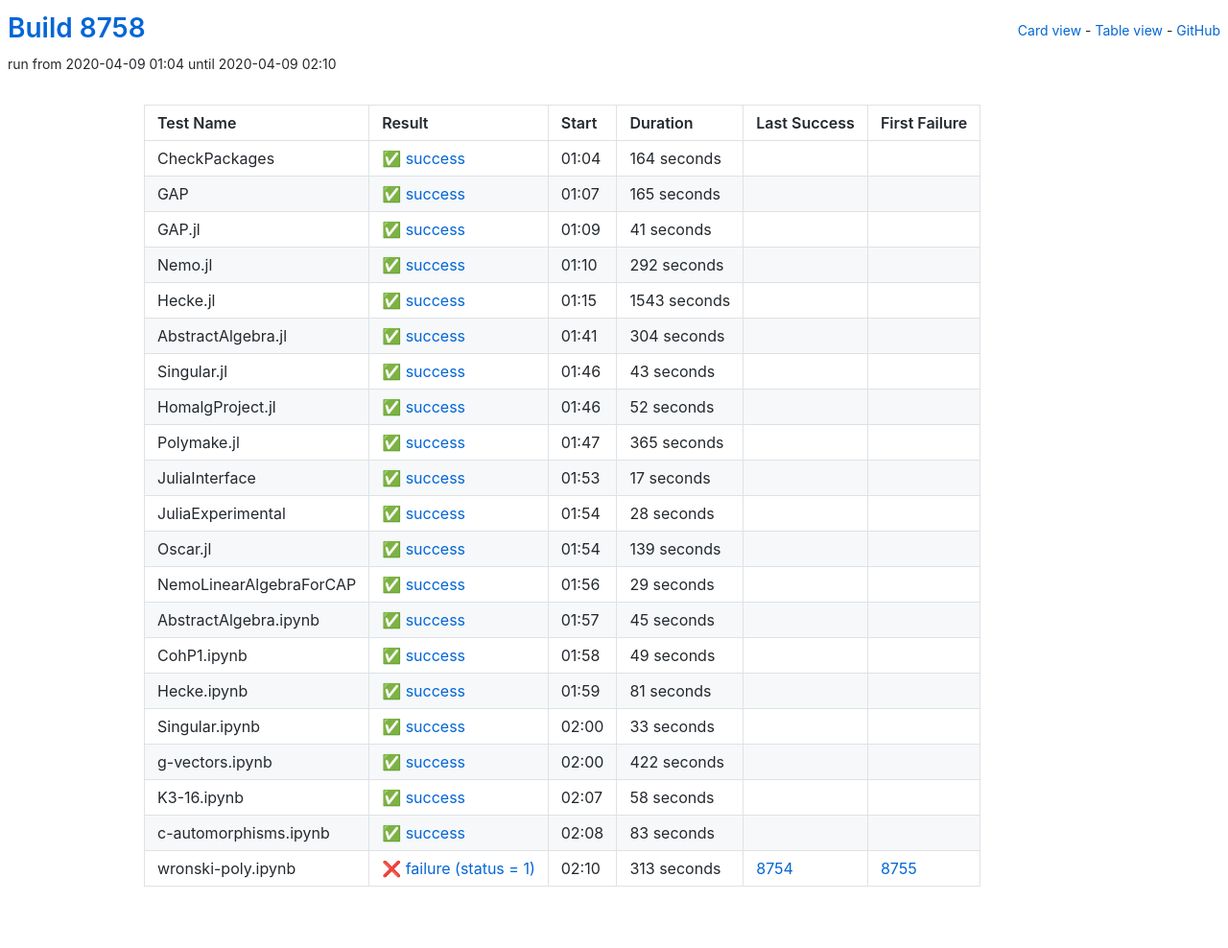
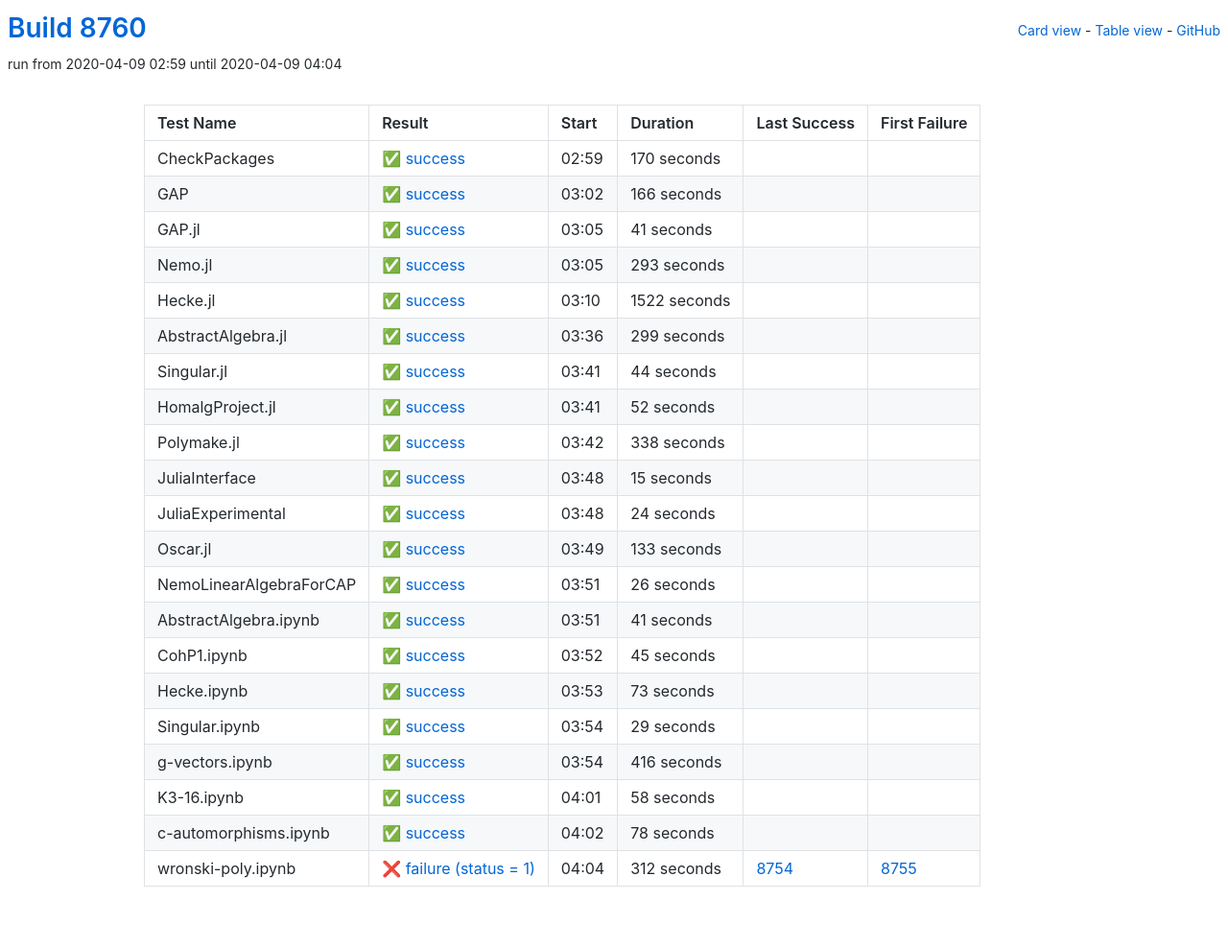
Before and after one commit to oscar-system/oscar-ci-status, a Jekyll site: the page built from table.html, in a window 1280 px wide. Shown: the whole page at 96% size. Built offline with Jekyll 4.4.1, drawn with Linux system fonts in a browser that asks for light colours.

Commit message:
Build 8760

```diff
--- a/_data/ci.yml
+++ b/_data/ci.yml
@@ -1,27 +1,27 @@
-build: 8758
-build_url: https://oscarci.mathematik.uni-kl.de/job/oscar/8758/
+build: 8760
+build_url: https://oscarci.mathematik.uni-kl.de/job/oscar/8760/
 job: oscar
 tests:
-- duration: 164
+- duration: 170
   exitcode: 0
   first_failure: false
   first_failure_url: null
   last_success: false
   last_success_url: null
-  log: https://oscarci.mathematik.uni-kl.de/job/oscar/8758/artifact/logs/build-8758/CheckPackages.log
+  log: https://oscarci.mathematik.uni-kl.de/job/oscar/8760/artifact/logs/build-8760/CheckPackages.log
   name: CheckPackages
-  start: 2020-04-09 01:04
+  start: 2020-04-09 02:59
   status: success
   success: true
-- duration: 165
+- duration: 166
   exitcode: 0
   first_failure: false
   first_failure_url: null
   last_success: false
   last_success_url: null
-  log: https://oscarci.mathematik.uni-kl.de/job/oscar/8758/artifact/logs/build-8758/GAP.log
+  log: https://oscarci.mathematik.uni-kl.de/job/oscar/8760/artifact/logs/build-8760/GAP.log
   name: GAP
-  start: 2020-04-09 01:07
+  start: 2020-04-09 03:02
   status: success
   success: true
 - duration: 41
@@ -30,53 +30,53 @@ tests:
   first_failure_url: null
   last_success: false
   last_success_url: null
-  log: https://oscarci.mathematik.uni-kl.de/job/oscar/8758/artifact/logs/build-8758/GAP.jl.log
+  log: https://oscarci.mathematik.uni-kl.de/job/oscar/8760/artifact/logs/build-8760/GAP.jl.log
   name: GAP.jl
-  start: 2020-04-09 01:09
+  start: 2020-04-09 03:05
   status: success
   success: true
-- duration: 292
+- duration: 293
   exitcode: 0
   first_failure: false
   first_failure_url: null
   last_success: false
   last_success_url: null
-  log: https://oscarci.mathematik.uni-kl.de/job/oscar/8758/artifact/logs/build-8758/Nemo.jl.log
+  log: https://oscarci.mathematik.uni-kl.de/job/oscar/8760/artifact/logs/build-8760/Nemo.jl.log
   name: Nemo.jl
-  start: 2020-04-09 01:10
+  start: 2020-04-09 03:05
   status: success
   success: true
-- duration: 1543
+- duration: 1522
   exitcode: 0
   first_failure: false
   first_failure_url: null
   last_success: false
   last_success_url: null
-  log: https://oscarci.mathematik.uni-kl.de/job/oscar/8758/artifact/logs/build-8758/Hecke.jl.log
+  log: https://oscarci.mathematik.uni-kl.de/job/oscar/8760/artifact/logs/build-8760/Hecke.jl.log
   name: Hecke.jl
-  start: 2020-04-09 01:15
+  start: 2020-04-09 03:10
   status: success
   success: true
-- duration: 304
+- duration: 299
   exitcode: 0
   first_failure: false
   first_failure_url: null
   last_success: false
   last_success_url: null
-  log: https://oscarci.mathematik.uni-kl.de/job/oscar/8758/artifact/logs/build-8758/AbstractAlgebra.jl.log
+  log: https://oscarci.mathematik.uni-kl.de/job/oscar/8760/artifact/logs/build-8760/AbstractAlgebra.jl.log
   name: AbstractAlgebra.jl
-  start: 2020-04-09 01:41
+  start: 2020-04-09 03:36
   status: success
   success: true
-- duration: 43
+- duration: 44
   exitcode: 0
   first_failure: false
   first_failure_url: null
   last_success: false
   last_success_url: null
-  log: https://oscarci.mathematik.uni-kl.de/job/oscar/8758/artifact/logs/build-8758/Singular.jl.log
+  log: https://oscarci.mathematik.uni-kl.de/job/oscar/8760/artifact/logs/build-8760/Singular.jl.log
   name: Singular.jl
-  start: 2020-04-09 01:46
+  start: 2020-04-09 03:41
   status: success
   success: true
 - duration: 52
@@ -85,53 +85,97 @@ tests:
   first_failure_url: null
   last_success: false
   last_success_url: null
-  log: https://oscarci.mathematik.uni-kl.de/job/oscar/8758/artifact/logs/build-8758/HomalgProject.jl.log
+  log: https://oscarci.mathematik.uni-kl.de/job/oscar/8760/artifact/logs/build-8760/HomalgProject.jl.log
   name: HomalgProject.jl
-  start: 2020-04-09 01:46
+  start: 2020-04-09 03:41
   status: success
   success: true
-- duration: 365
+- duration: 338
   exitcode: 0
   first_failure: false
   first_failure_url: null
   last_success: false
   last_success_url: null
-  log: https://oscarci.mathematik.uni-kl.de/job/oscar/8758/artifact/logs/build-8758/Polymake.jl.log
+  log: https://oscarci.mathematik.uni-kl.de/job/oscar/8760/artifact/logs/build-8760/Polymake.jl.log
   name: Polymake.jl
-  start: 2020-04-09 01:47
+  start: 2020-04-09 03:42
   status: success
   success: true
-- duration: 17
+- duration: 15
   exitcode: 0
   first_failure: false
   first_failure_url: null
   last_success: false
   last_success_url: null
-  log: https://oscarci.mathematik.uni-kl.de/job/oscar/8758/artifact/logs/build-8758/JuliaInterface.log
+  log: https://oscarci.mathematik.uni-kl.de/job/oscar/8760/artifact/logs/build-8760/JuliaInterface.log
   name: JuliaInterface
-  start: 2020-04-09 01:53
+  start: 2020-04-09 03:48
   status: success
   success: true
-- duration: 28
+- duration: 24
   exitcode: 0
   first_failure: false
   first_failure_url: null
   last_success: false
   last_success_url: null
-  log: https://oscarci.mathematik.uni-kl.de/job/oscar/8758/artifact/logs/build-8758/JuliaExperimental.log
+  log: https://oscarci.mathematik.uni-kl.de/job/oscar/8760/artifact/logs/build-8760/JuliaExperimental.log
   name: JuliaExperimental
-  start: 2020-04-09 01:54
+  start: 2020-04-09 03:48
   status: success
   success: true
-- duration: 139
+- duration: 133
   exitcode: 0
   first_failure: false
   first_failure_url: null
   last_success: false
   last_success_url: null
-  log: https://oscarci.mathematik.uni-kl.de/job/oscar/8758/artifact/logs/build-8758/Oscar.jl.log
+  log: https://oscarci.mathematik.uni-kl.de/job/oscar/8760/artifact/logs/build-8760/Oscar.jl.log
   name: Oscar.jl
-  start: 2020-04-09 01:54
+  start: 2020-04-09 03:49
+  status: success
+  success: true
+- duration: 26
+  exitcode: 0
+  first_failure: false
+  first_failure_url: null
+  last_success: false
+  last_success_url: null
+  log: https://oscarci.mathematik.uni-kl.de/job/oscar/8760/artifact/logs/build-8760/NemoLinearAlgebraForCAP.log
+  name: NemoLinearAlgebraForCAP
+  start: 2020-04-09 03:51
+  status: success
+  success: true
+- duration: 41
+  exitcode: 0
+  first_failure: false
+  first_failure_url: null
+  last_success: false
+  last_success_url: null
+  log: https://oscarci.mathematik.uni-kl.de/job/oscar/8760/artifact/logs/build-8760/AbstractAlgebra.ipynb.log
+  name: AbstractAlgebra.ipynb
+  start: 2020-04-09 03:51
+  status: success
+  success: true
+- duration: 45
+  exitcode: 0
+  first_failure: false
+  first_failure_url: null
+  last_success: false
+  last_success_url: null
+  log: https://oscarci.mathematik.uni-kl.de/job/oscar/8760/artifact/logs/build-8760/CohP1.ipynb.log
+  name: CohP1.ipynb
+  start: 2020-04-09 03:52
+  status: success
+  success: true
+- duration: 73
+  exitcode: 0
+  first_failure: false
+  first_failure_url: null
+  last_success: false
+  last_success_url: null
+  log: https://oscarci.mathematik.uni-kl.de/job/oscar/8760/artifact/logs/build-8760/Hecke.ipynb.log
+  name: Hecke.ipynb
+  start: 2020-04-09 03:53
   status: success
   success: true
 - duration: 29
@@ -140,64 +184,20 @@ tests:
   first_failure_url: null
   last_success: false
   last_success_url: null
-  log: https://oscarci.mathematik.uni-kl.de/job/oscar/8758/artifact/logs/build-8758/NemoLinearAlgebraForCAP.log
-  name: NemoLinearAlgebraForCAP
-  start: 2020-04-09 01:56
+  log: https://oscarci.mathematik.uni-kl.de/job/oscar/8760/artifact/logs/build-8760/Singular.ipynb.log
+  name: Singular.ipynb
+  start: 2020-04-09 03:54
   status: success
   success: true
-- duration: 45
+- duration: 416
   exitcode: 0
   first_failure: false
   first_failure_url: null
   last_success: false
   last_success_url: null
-  log: https://oscarci.mathematik.uni-kl.de/job/oscar/8758/artifact/logs/build-8758/AbstractAlgebra.ipynb.log
-  name: AbstractAlgebra.ipynb
-  start: 2020-04-09 01:57
-  status: success
-  success: true
-- duration: 49
-  exitcode: 0
-  first_failure: false
-  first_failure_url: null
-  last_success: false
-  last_success_url: null
-  log: https://oscarci.mathematik.uni-kl.de/job/oscar/8758/artifact/logs/build-8758/CohP1.ipynb.log
-  name: CohP1.ipynb
-  start: 2020-04-09 01:58
-  status: success
-  success: true
-- duration: 81
-  exitcode: 0
-  first_failure: false
-  first_failure_url: null
-  last_success: false
-  last_success_url: null
-  log: https://oscarci.mathematik.uni-kl.de/job/oscar/8758/artifact/logs/build-8758/Hecke.ipynb.log
-  name: Hecke.ipynb
-  start: 2020-04-09 01:59
-  status: success
-  success: true
-- duration: 33
-  exitcode: 0
-  first_failure: false
-  first_failure_url: null
-  last_success: false
-  last_success_url: null
-  log: https://oscarci.mathematik.uni-kl.de/job/oscar/8758/artifact/logs/build-8758/Singular.ipynb.log
-  name: Singular.ipynb
-  start: 2020-04-09 02:00
-  status: success
-  success: true
-- duration: 422
-  exitcode: 0
-  first_failure: false
-  first_failure_url: null
-  last_success: false
-  last_success_url: null
-  log: https://oscarci.mathematik.uni-kl.de/job/oscar/8758/artifact/logs/build-8758/g-vectors.ipynb.log
+  log: https://oscarci.mathematik.uni-kl.de/job/oscar/8760/artifact/logs/build-8760/g-vectors.ipynb.log
   name: g-vectors.ipynb
-  start: 2020-04-09 02:00
+  start: 2020-04-09 03:54
   status: success
   success: true
 - duration: 58
@@ -206,30 +206,30 @@ tests:
   first_failure_url: null
   last_success: false
   last_success_url: null
-  log: https://oscarci.mathematik.uni-kl.de/job/oscar/8758/artifact/logs/build-8758/K3-16.ipynb.log
+  log: https://oscarci.mathematik.uni-kl.de/job/oscar/8760/artifact/logs/build-8760/K3-16.ipynb.log
   name: K3-16.ipynb
-  start: 2020-04-09 02:07
+  start: 2020-04-09 04:01
   status: success
   success: true
-- duration: 83
+- duration: 78
   exitcode: 0
   first_failure: false
   first_failure_url: null
   last_success: false
   last_success_url: null
-  log: https://oscarci.mathematik.uni-kl.de/job/oscar/8758/artifact/logs/build-8758/c-automorphisms.ipynb.log
+  log: https://oscarci.mathematik.uni-kl.de/job/oscar/8760/artifact/logs/build-8760/c-automorphisms.ipynb.log
   name: c-automorphisms.ipynb
-  start: 2020-04-09 02:08
+  start: 2020-04-09 04:02
   status: success
   success: true
-- duration: 313
+- duration: 312
   exitcode: 1
   first_failure: 8755
   first_failure_url: https://oscarci.mathematik.uni-kl.de/job/oscar/8755/
   last_success: 8754
   last_success_url: https://oscarci.mathematik.uni-kl.de/job/oscar/8754/
-  log: https://oscarci.mathematik.uni-kl.de/job/oscar/8758/artifact/logs/build-8758/wronski-poly.ipynb.log
+  log: https://oscarci.mathematik.uni-kl.de/job/oscar/8760/artifact/logs/build-8760/wronski-poly.ipynb.log
   name: wronski-poly.ipynb
-  start: 2020-04-09 02:10
+  start: 2020-04-09 04:04
   status: failure
   success: false
```
Also changed, not shown: README.md.
